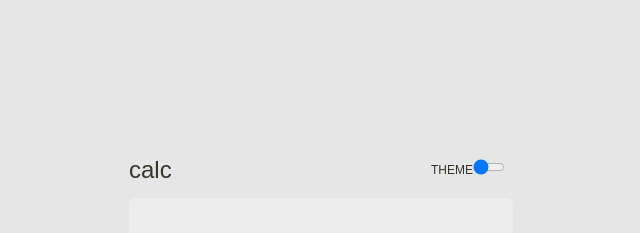
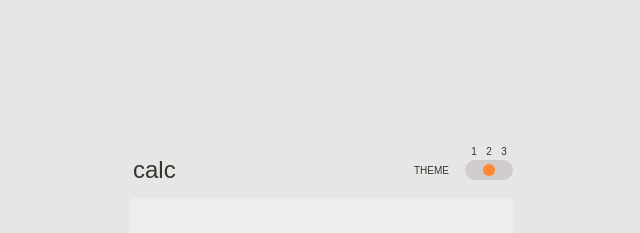
Before and after one commit to denkochev/frontend_mentor_calculator, a Next.js app: page / in a window 1280 px wide. Shown: the top 233 px of the page, without its empty margins (319-959 px from the left). Built offline with nearby package versions, Linux system fonts and the light colour scheme.

Commit message:
Add identical toggle

```diff
--- /dev/null
+++ b/app/components/ToggleTheme.tsx
@@ -0,0 +1,73 @@
+"use client";
+
+import { useTheme } from "next-themes";
+import { useEffect, useState } from "react";
+
+function parseTheme(theme: string | undefined): number {
+  switch (theme) {
+    case "dark":
+      return 1;
+    case "light":
+      return 2;
+    case "purple":
+      return 3;
+    default:
+      return 1;
+  }
+}
+
+export default function ToggleTheme() {
+  const { resolvedTheme, setTheme } = useTheme();
+  const [mounted, setMounted] = useState(false);
+  const [toggleValue, setToggleValue] = useState(parseTheme(resolvedTheme));
+  useEffect(() => setMounted(true), []);
+
+  if (!mounted) return null;
+
+  const handleToggleChange = (value: number): void => {
+    setToggleValue(value);
+    switch (value) {
+      case 1:
+        setTheme("dark");
+        break;
+      case 2:
+        setTheme("light");
+        break;
+      case 3:
+        setTheme("purple");
+        break;
+      default:
+        setTheme("system");
+        break;
+    }
+  };
+
+  return (
+    <div className="flex h-5 w-12 items-center justify-evenly rounded-2xl bg-lightKeyPadBG dark:bg-desterBlue">
+      <div
+        onClick={() => handleToggleChange(1)}
+        className="h-3 w-3 cursor-pointer rounded-full text-center dark:bg-hoverRed"
+      >
+        <p className="relative bottom-5 text-[10px] text-darkYellow dark:text-prjWhite">
+          1
+        </p>
+      </div>
+      <div
+        onClick={() => handleToggleChange(2)}
+        className="h-3 w-3 cursor-pointer rounded-full bg-lightOrangeHover dark:bg-desterBlue"
+      >
+        <p className="relative bottom-5 text-center text-[10px] text-darkYellow dark:text-prjWhite">
+          2
+        </p>
+      </div>
+      <div
+        onClick={() => handleToggleChange(1)}
+        className="h-3 w-3 cursor-pointer rounded-full "
+      >
+        <p className="relative bottom-5 text-center text-[10px] text-darkYellow dark:text-prjWhite">
+          3
+        </p>
+      </div>
+    </div>
+  );
+}
--- a/app/containers/Main.tsx
+++ b/app/containers/Main.tsx
@@ -3,6 +3,7 @@
 import Display from "../components/Display";
 import ThemeButton from "../components/ThemeButton";
 import Numpad from "./Numpad";
+import ToggleTheme from "../components/ToggleTheme";
 import { useStore } from "../../store/store";
 
 export default function Main() {
@@ -16,11 +17,15 @@ export default function Main() {
     <div>
       <div className="flex w-96 justify-between">
         <div>
-          <h1 className="text-2xl text-darkYellow">calc</h1>
+          <h1 className="mx-1 text-2xl text-darkYellow dark:text-prjWhite">
+            calc
+          </h1>
         </div>
         <div className="flex items-center">
-          <h3 className="text-[12px] text-darkYellow">THEME</h3>
-          <ThemeButton />
+          <h3 className="mx-4 text-[10px] text-darkYellow dark:text-prjWhite">
+            THEME
+          </h3>
+          <ToggleTheme />
         </div>
       </div>
       <Display value={value} />
--- a/tailwind.config.js
+++ b/tailwind.config.js
@@ -34,6 +34,8 @@ module.exports = {
         lightOrangeHover: "hsl(25, 100%, 60%)",
         controlYellow: "hsl(45, 7%, 89%)",
         controlOrange: "hsl(35, 11%, 61%)",
+        hoverRed: "hsl(6, 92%, 66%)",
+        desterBlue: "hsl(223, 31%, 20%)",
         /*
         // TEXT COLORS
         */
```
